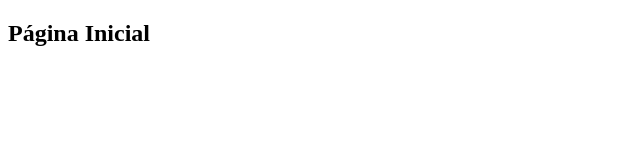
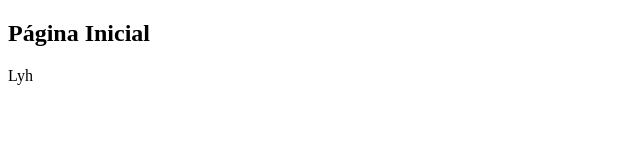
Before and after one commit to Lygiasbotelho/projeto-curso-git_DIO_github, a plain HTML site: page index.html in a window 1280 px wide. Shown: the full height of the page, 0-640 px from the left. Drawn offline with Linux system fonts and the light colour scheme.

Commit message:
Adicionado nome no index

```diff
--- a/index.html
+++ b/index.html
@@ -9,7 +9,7 @@
 
 <body>
     <h2>Página Inicial</h2>
-    <span></span>
+    <span>Lyh</span>
 </body>
 
 </html>
```
